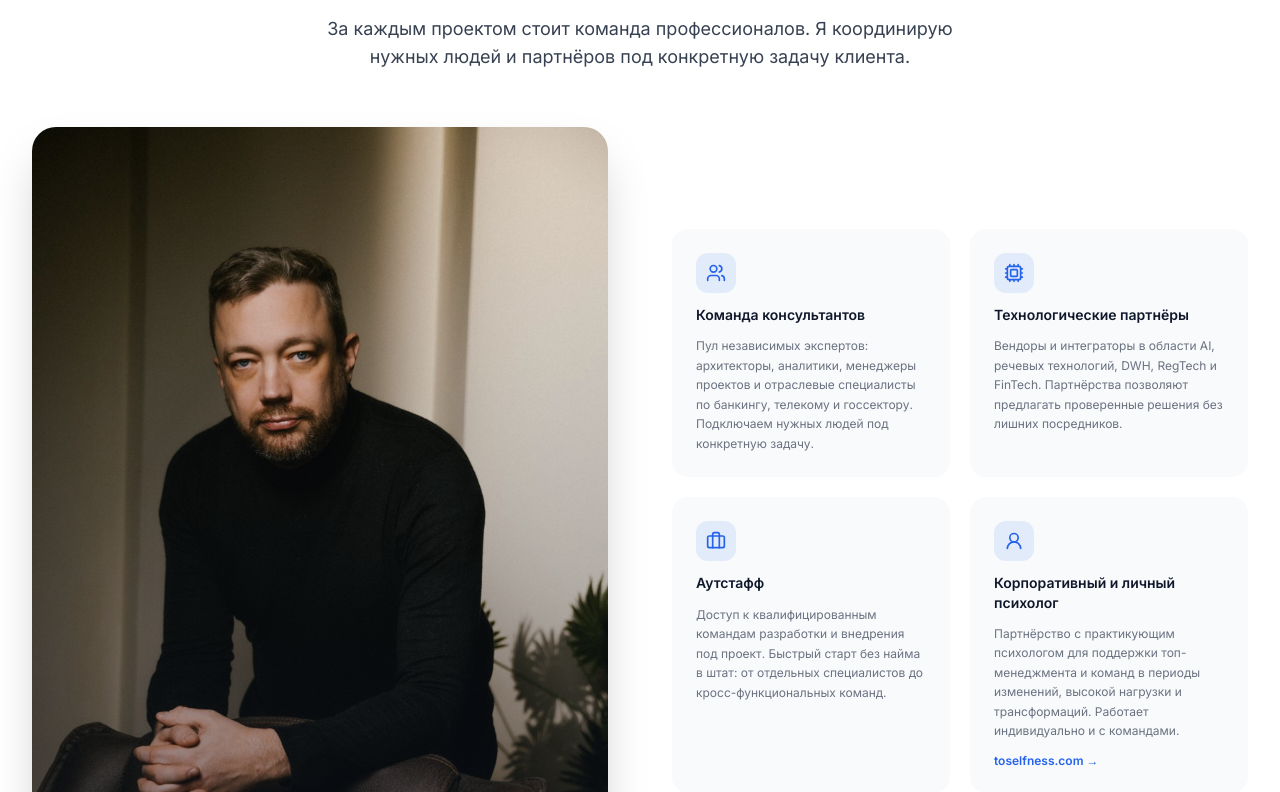
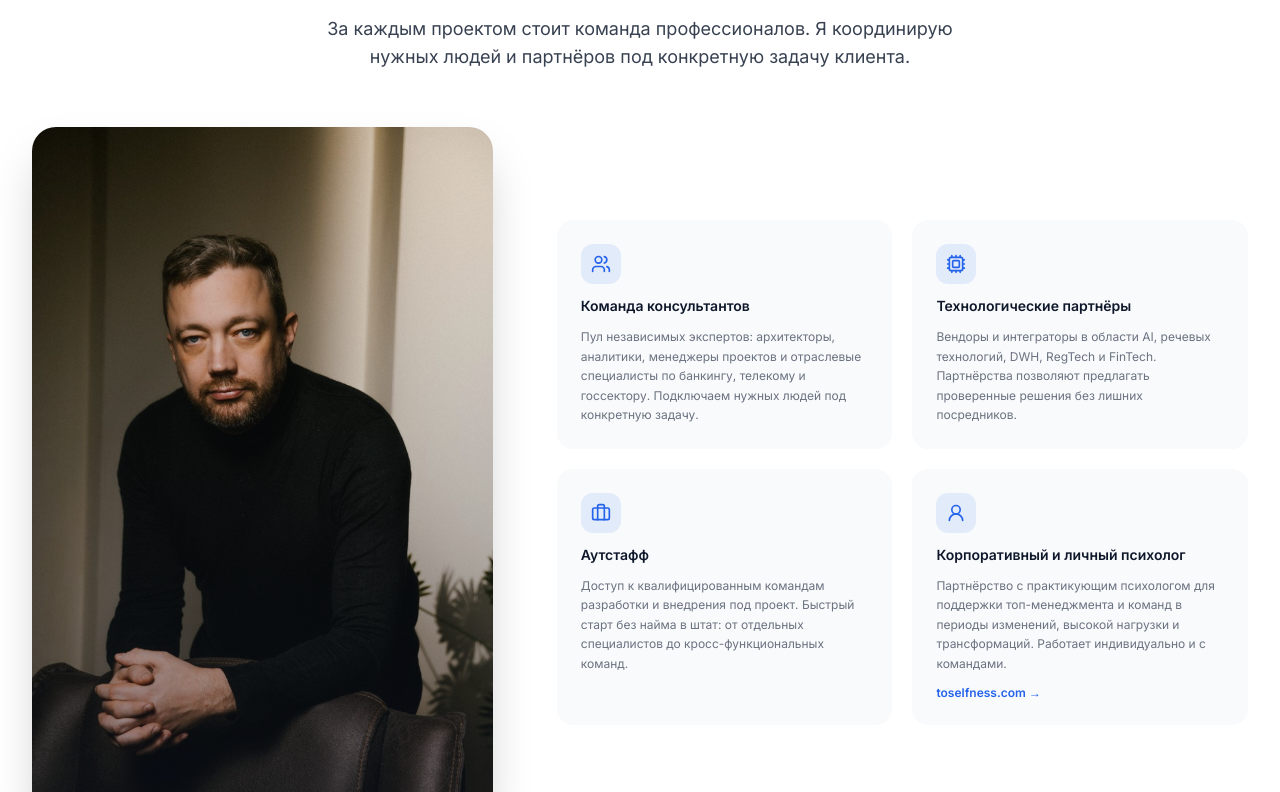
Before and after one commit to pavelypopov-droid/pavel-popov, a Next.js app: page / in a window 1280 px wide. Shown: the part 3208-4000 px from the top of the page. Built offline with nearby package versions, Linux system fonts and the light colour scheme; no server answers.

Commit message:
Reduce partners photo size: narrower column (2fr/3fr) + aspect-[2/3]
Co-Authored-By: Claude Sonnet 4.6 <noreply@anthropic.com>

```diff
--- a/components/sections/PartnersSection.tsx
+++ b/components/sections/PartnersSection.tsx
@@ -102,9 +102,9 @@ export default function PartnersSection({ lang = "ru" }: Props) {
         </div>
 
         {/* Grid */}
-        <div className="grid lg:grid-cols-2 gap-10 lg:gap-16 items-center">
+        <div className="grid lg:grid-cols-[2fr_3fr] gap-10 lg:gap-16 items-center">
           {/* Photo */}
-          <div className="relative rounded-3xl overflow-hidden shadow-2xl aspect-[3/4]">
+          <div className="relative rounded-3xl overflow-hidden shadow-2xl aspect-[2/3]">
             <Image
               src="/images/partners-bg.jpg"
               alt="Pavel Popov — team meeting"
```
